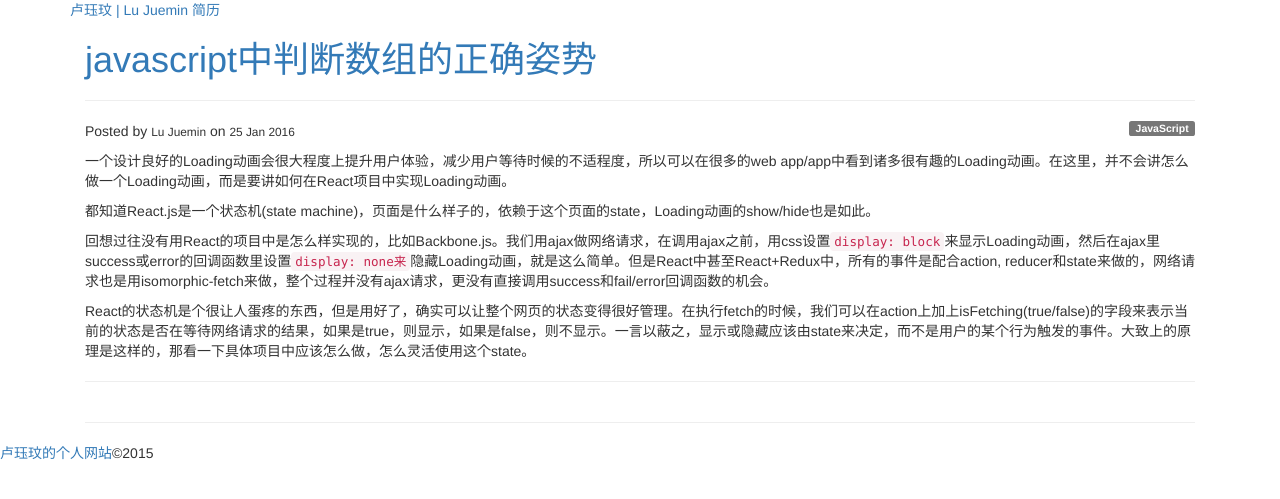
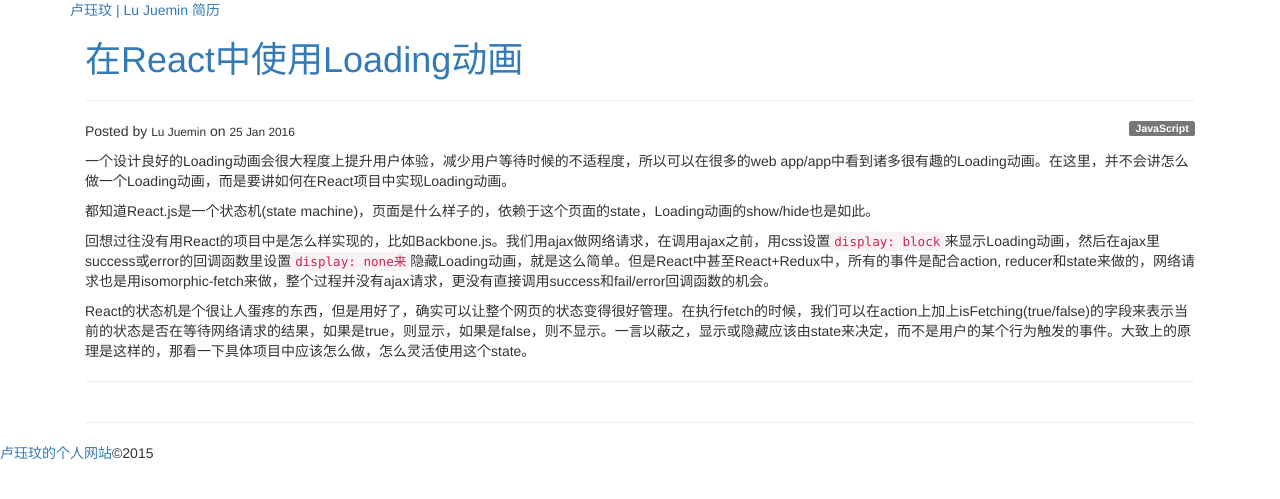
Before and after one commit to juemin90/juemin90.github.io, a Jekyll site: the page built from _posts/2016-1-25-React_Loading_Animation.html, in a window 1280 px wide. Shown: the top 499 px of the page. Built offline with Jekyll 4.4.1, drawn with Linux system fonts in a browser that asks for light colours; nearby versions of some CDN libraries; comment, search, counter and statistics services are not loaded.

Commit message:
mod: post title

```diff
--- a/_posts/2016-1-25-React_Loading_Animation.html
+++ b/_posts/2016-1-25-React_Loading_Animation.html
@@ -1,6 +1,6 @@
 ---
 layout: default
-title: javascript中判断数组的正确姿势
+title: 在React中使用Loading动画
 theme: JavaScript
 ---
 <p>一个设计良好的Loading动画会很大程度上提升用户体验，减少用户等待时候的不适程度，所以可以在很多的web app/app中看到诸多很有趣的Loading动画。在这里，并不会讲怎么做一个Loading动画，而是要讲如何在React项目中实现Loading动画。</p>
```
